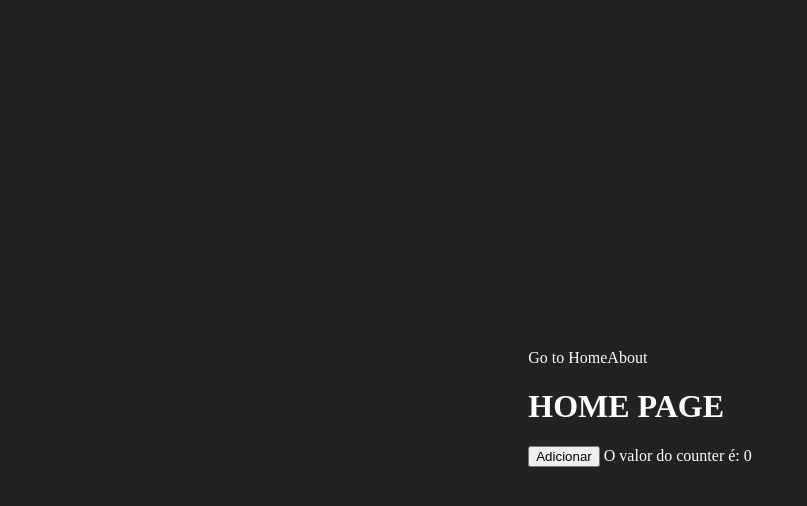
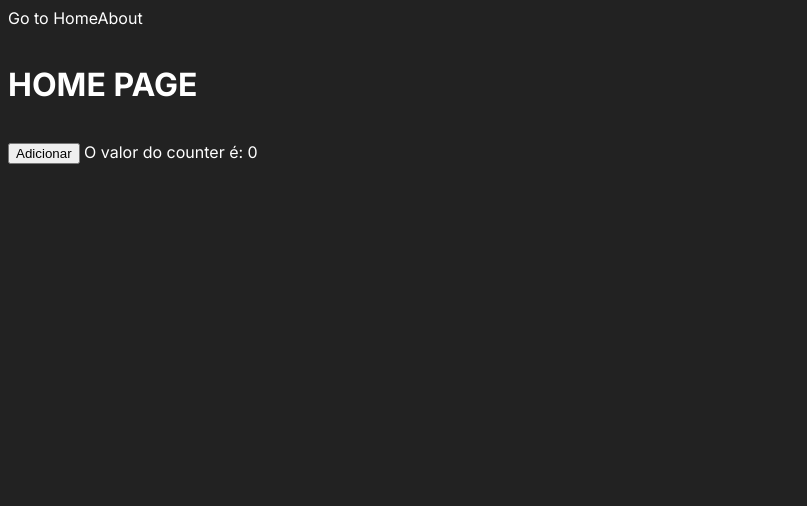
Before and after one commit to maikaodev/pokemon, a Vue app: page / in a window 1280 px wide. Shown: the top 506 px of the page, without its empty margins (0-807 px from the left). Built offline with nearby package versions, Linux system fonts and the light colour scheme.

Commit message:
Estilo: Importando fonte e configurando o grid

```diff
--- a/index.html
+++ b/index.html
@@ -4,7 +4,13 @@
     <meta charset="UTF-8" />
     <link rel="icon" type="image/svg+xml" href="/vite.svg" />
     <meta name="viewport" content="width=device-width, initial-scale=1.0" />
-    <title>Vite + Vue + TS</title>
+    <link rel="preconnect" href="https://fonts.googleapis.com" />
+    <link rel="preconnect" href="https://fonts.gstatic.com" crossorigin />
+    <link
+      href="https://fonts.googleapis.com/css2?family=Inter:wght@100;400;700;900&display=swap"
+      rel="stylesheet"
+    />
+    <title>Pokémon</title>
   </head>
   <body>
     <div id="app"></div>
--- a/src/global.scss
+++ b/src/global.scss
@@ -4,8 +4,6 @@ $fontColor: #fff;
 body {
   background-color: $bgBody;
   color: $fontColor;
-  display: grid;
-  place-items: center;
 
   height: 100vh;
 }
@@ -13,3 +11,29 @@ a {
   color: $fontColor;
   text-decoration: none;
 }
+
+body #app {
+  display: grid;
+  grid-template-areas:
+    "header"
+    "main"
+    "footer";
+  gap: 16px;
+
+  font-family: "Inter", sans-serif;
+}
+header {
+  grid-area: header;
+  height: 10vh;
+  width: 100%;
+}
+main {
+  grid-area: main;
+  height: 80vh;
+  width: 100%;
+}
+footer {
+  grid-area: footer;
+  height: 10vh;
+  width: 100%;
+}
```
